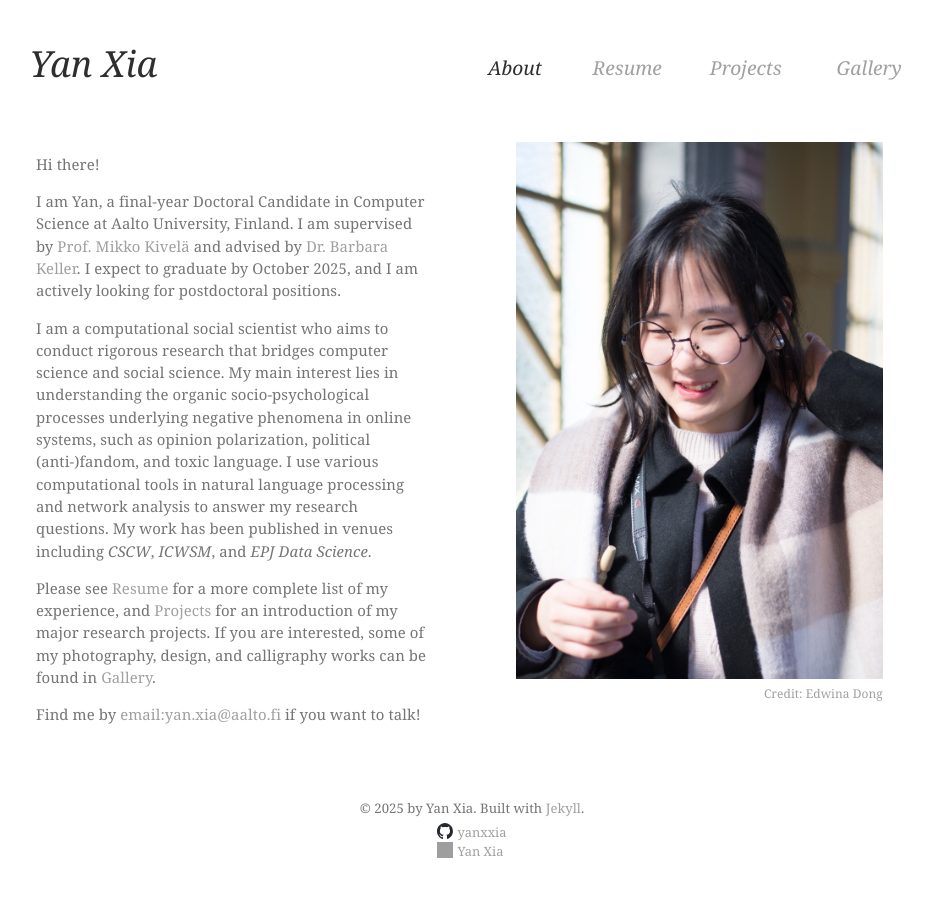
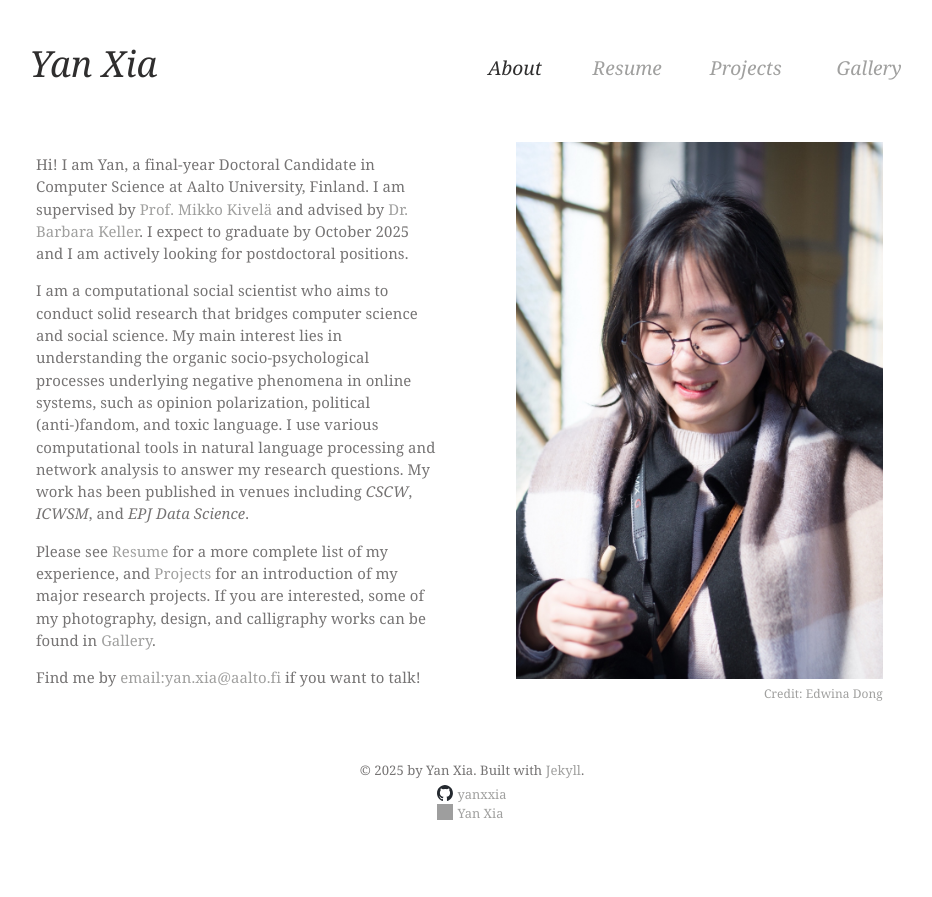
Before and after one commit to yanxxia/yanxxia.github.io, a Jekyll site: the page built from index.html, in a window 1280 px wide. Shown: the top 897 px of the page, without its empty margins (168-1100 px from the left). Built offline with Jekyll 4.4.1, drawn with Linux system fonts in a browser that asks for light colours; grey boxes are pictures that could not be loaded.

Commit message:
Update 2025

```diff
--- a/_sass/main.scss
+++ b/_sass/main.scss
@@ -58,7 +58,7 @@ b, {
   font-size: 93%;
   letter-spacing: 0.1px;
   line-height: 150%;
-  width: 31%;
+  width: 32%;
   margin-left: 15.5%;
   float: left;
   color: $medium-color;
@@ -66,7 +66,7 @@ b, {
 
 .pic-div {
   width: 29%;
-  margin-left: 7%;
+  margin-left: 6%;
   margin-top: 4px;
   float: left;
 }
--- a/index.html
+++ b/index.html
@@ -3,9 +3,8 @@ layout: default
 title: Yan Xia
 ---
 <div class="intro-div">
-  <p>Hi there!</p>
-  <p>I am Yan, a final-year Doctoral Candidate in Computer Science at Aalto University, Finland. I am supervised by <a href="http://www.mkivela.com/">Prof. Mikko Kivel&#228;</a> and advised by <a href="https://users.aalto.fi/~kellerb1/">Dr. Barbara Keller</a>. I expect to graduate by October 2025, and I am actively looking for postdoctoral positions.</p>
-  <p> I am a computational social scientist who aims to conduct rigorous research that bridges computer science and social science. My main interest lies in understanding the organic socio-psychological processes underlying negative phenomena in online systems, such as opinion polarization, political (anti-)fandom, and toxic language. I use various computational tools in natural language processing and network analysis to answer my research questions. My work has been published in venues including <i>CSCW</i>, <i>ICWSM</i>, and <i>EPJ Data Science</i>.</p>
+  <p>Hi! I am Yan, a final-year Doctoral Candidate in Computer Science at Aalto University, Finland. I am supervised by <a href="http://www.mkivela.com/">Prof. Mikko Kivel&#228;</a> and advised by <a href="https://users.aalto.fi/~kellerb1/">Dr. Barbara Keller</a>. I expect to graduate by October 2025 and I am actively looking for postdoctoral positions.</p>
+  <p> I am a computational social scientist who aims to conduct solid research that bridges computer science and social science. My main interest lies in understanding the organic socio-psychological processes underlying negative phenomena in online systems, such as opinion polarization, political (anti-)fandom, and toxic language. I use various computational tools in natural language processing and network analysis to answer my research questions. My work has been published in venues including <i>CSCW</i>, <i>ICWSM</i>, and <i>EPJ Data Science</i>.</p>
   <p>Please see <a href="/resume.html">Resume</a> for a more complete list of my experience, and <a href="/projects.html">Projects</a> for an introduction of my major research projects. If you are interested, some of my photography, design, and calligraphy works can be found in <a href="/gallery.html">Gallery</a>.</p>
   <p>Find me by <a href="mailto:yan.xia@aalto.fi">email:yan.xia@aalto.fi</a> if you want to talk!</p>
 </div>
```
Also changed, not shown: 1 other file.
